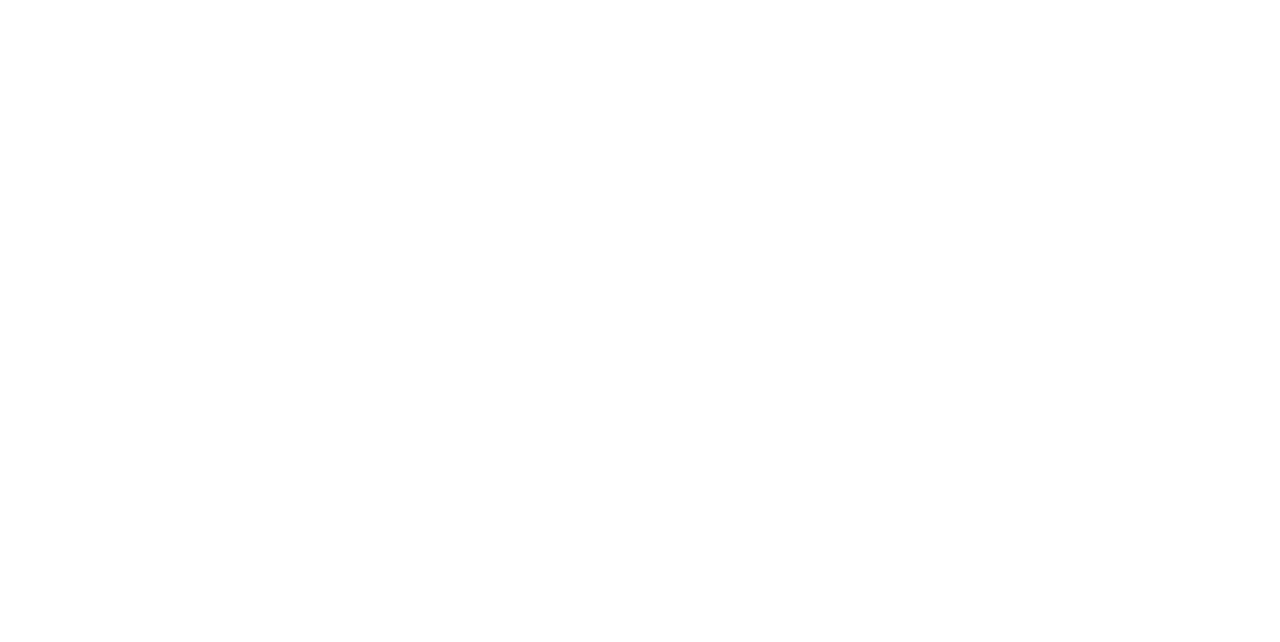
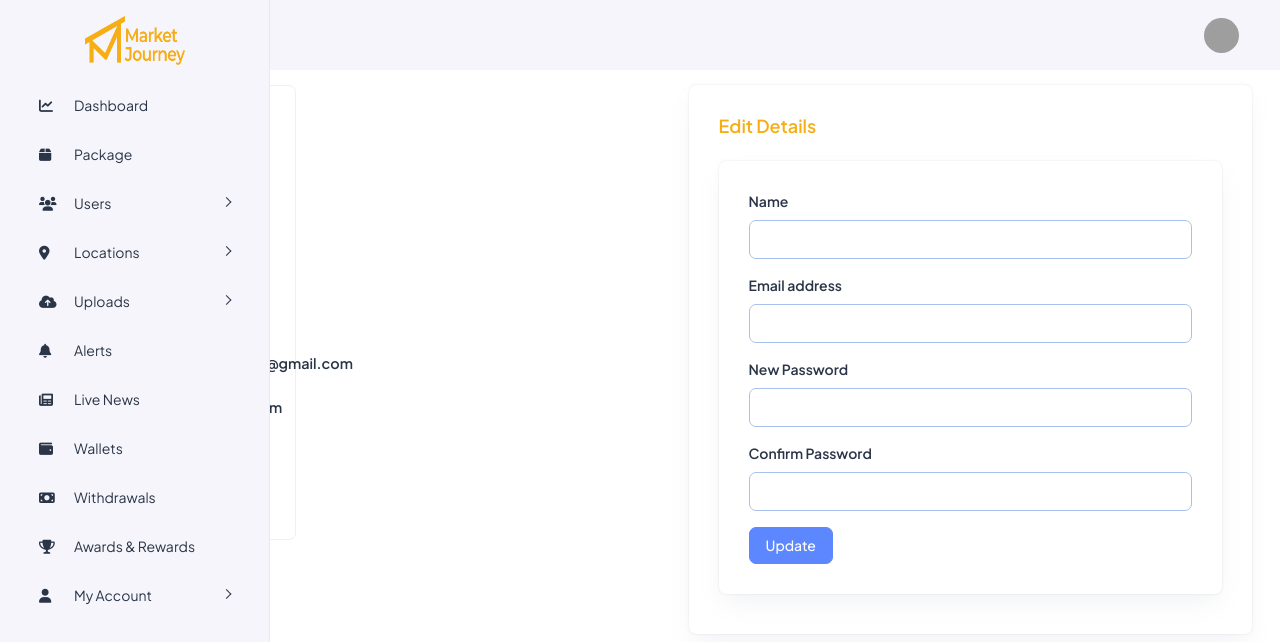
Before and after one commit to seclobproject/Market_journey_admin_pannel, a React (Vite) app in the folder frontend/: page /user/details in a window 1280 px wide. Before the commit this address had no page. Shown: the top 642 px of the page. Built offline with nearby package versions, Linux system fonts and the light colour scheme; sample sign-in values are in the browser's storage; grey boxes are pictures that could not be loaded.

Commit message:
view details and paginations

```diff
--- a/frontend/package.json
+++ b/frontend/package.json
@@ -10,8 +10,11 @@
     "preview": "vite preview"
   },
   "dependencies": {
+    "@emotion/react": "^11.11.4",
+    "@emotion/styled": "^11.11.0",
     "@fortawesome/fontawesome-free": "^6.5.1",
     "@fortawesome/react-fontawesome": "^0.2.0",
+    "@mui/material": "^5.15.11",
     "axios": "^1.6.7",
     "bootstrap": "^5.3.2",
     "framer-motion": "^11.0.4",
--- a/frontend/src/App.jsx
+++ b/frontend/src/App.jsx
@@ -14,6 +14,7 @@ import Member from "./pages/private/Users/Member";
 import Pendingusers from "./pages/private/Users/Pendingusers";
 import Resetpassword from "./pages/public/Resetpassword";
 import Myprofile from "./pages/private/Myprofile";
+import Viewdetails from "./pages/private/Users/Viewdetails";
 
 
 function App() {
@@ -33,6 +34,8 @@ function App() {
           <Route path="/locations/panchayath" element={<Panchayath />}/>
           <Route path="/user/pending" element={<Pendingusers />}/>
           <Route path="/admin/profile" element={<Myprofile />}/>
+          <Route path="/user/details" element={<Viewdetails />}/>
+
 
 
 
--- a/frontend/src/pages/private/Users/Member.jsx
+++ b/frontend/src/pages/private/Users/Member.jsx
@@ -16,8 +16,9 @@ import {
 } from "../../../utils/Constants";
 import { ApiCall } from "../../../Services/Api";
 import { Show_Toast } from "../../../utils/Toast";
-import PaginationComponent from "../../../Components/PaginationComponent.jsx";
-
+import Pagination from "@mui/material/Pagination";
+import Stack from "@mui/material/Stack";
+import { useNavigate } from "react-router-dom";
 function Member() {
   const [memberModal, setMemberModal] = useState({ show: false, id: null });
   const { Check_Validation } = useContext(ContextData);
@@ -33,21 +34,21 @@ function Member() {
   const [showPassword, setShowPassword] = useState(false);
   const [showTransPassword, setShowTransPassword] = useState(false);
   const [selectedStateId, setSelectedStateId] = useState(null);
-  console.log(selectedStateId,"selectedStateId");
+  console.log(selectedStateId, "selectedStateId");
   const [selectedDistrictId, setSelectedDistrictId] = useState(null);
   const [selectedZonalId, setSelectedZonalId] = useState(null);
   const [selectedState, setSelectedState] = useState(null);
   const [allUser, setAllUser] = useState([]);
-const [pagination,setPagination] = useState({})
   const [params, setParams] = useState({
     page: 1,
-  limit: 10,
+    pageSize: 10,
   });
+  const [totalPages, setTotalPages] = useState(1);
+  const navigate = useNavigate();
   //-----------list district in drop down--------
   const getStateList = async () => {
     try {
       const response = await ApiCall("get", statelistPageUrl);
-console.log(response,"respones")
       if (response.status === 200) {
         setStateList(response?.data?.states);
       } else {
@@ -62,14 +63,12 @@ console.log(response,"respones")
   };
   //-----------list district in drop down--------
   const getDistrictList = async () => {
-
     try {
-
       const response = await ApiCall(
         "get",
         `${districtlistinZonalUrl}/${selectedStateId}`
       );
-      console.log(response,"ddistrict get")
+      console.log(response, "ddistrict get");
       if (response.status === 200) {
         setDistrictList(response?.data?.districts);
       } else {
@@ -138,7 +137,6 @@ console.log(response,"respones")
   };
   //---------Add--panchayath---------
   const addMemberFun = async () => {
-
     try {
       const response = await ApiCall("post", memberaddUrl, addMember);
       if (response.status === 200) {
@@ -157,18 +155,18 @@ console.log(response,"respones")
   //-----------get all users
   const getallUsers = async () => {
     try {
-      const response = await ApiCall("get", viewalluserUrl);
-      if (response.status === 201) {
-        setAllUser(response?.data?.userData);
-
+      const response = await ApiCall("get", viewalluserUrl, {}, params);
+      if (response.status === 200) {
+        setAllUser(response?.data?.userData?.results);
+        setTotalPages(response?.data?.userData?.totalPages);
       } else {
         console.error(
-          "Error fetching state list. Unexpected status:",
+          "Error fetching user data. Unexpected status:",
           response.status
         );
       }
     } catch (error) {
-      console.error("Error fetching state list:", error);
+      console.error("Error fetching user data:", error);
     }
   };
 
@@ -178,7 +176,12 @@ console.log(response,"respones")
   const handlePasswordTransToggle = () => {
     setShowTransPassword(!showTransPassword);
   };
-
+  const handlePageChange = (event, newPage) => {
+    setParams((prevParams) => ({
+      ...prevParams,
+      page: newPage,
+    }));
+  };
   useEffect(() => {
     getallUsers();
     getPackagesList();
@@ -189,14 +192,10 @@ console.log(response,"respones")
     ) {
       getDistrictList();
     }
-    if (
-      selectedStateId &&
-      (addMember?.franchise === "Mobile Franchise"
-        )
-    ) {
+    if (selectedStateId && addMember?.franchise === "Mobile Franchise") {
       getDistrictList();
     }
-  }, [selectedStateId, addMember?.franchise]);
+  }, [selectedStateId, addMember?.franchise, params]);
 
   useEffect(() => {
     if (selectedDistrictId) {
@@ -208,10 +207,9 @@ console.log(response,"respones")
     }
   }, [selectedDistrictId, selectedZonalId]);
 
-
   const packageOptions = packageList.map((pack) => ({
     value: pack.franchiseName,
-    label: pack.franchiseName,// Add the packageAmount property
+    label: pack.franchiseName,
     packageAmount: pack.packageAmount,
   }));
   return (
@@ -219,9 +217,7 @@ console.log(response,"respones")
       <SlideMotion>
         <div className="card w-100 position-relative overflow-hidden">
           {" "}
-
           <div className="px-4 py-3 border-bottom d-flex  align-items-center justify-content-between">
-
             <h5
               className="card-title fw-semibold mb-0 lh-sm px-0 mt-3"
               style={{ color: "#F7AE15" }}
@@ -233,10 +229,9 @@ console.log(response,"respones")
                 className="btn btn-custom  ms-3 float-end"
                 onClick={() => {
                   setMemberModal({ show: true, id: null });
-                  setAddMember('');
-                  setValidated(false)
+                  setAddMember("");
+                  setValidated(false);
                 }}
-
               >
                 Add
               </button>
@@ -272,6 +267,13 @@ console.log(response,"respones")
                     <th>
                       <h6 className="fs-4 fw-semibold mb-0">Status</h6>
                     </th>
+                    <th>
+                      <h6 className="fs-4 fw-semibold mb-0">Details</h6>
+                    </th>
+                    <th>
+                      <h6 className="fs-4 fw-semibold mb-0">Tree</h6>
+                    </th>
+
 
                     <th />
                   </tr>
@@ -283,38 +285,25 @@ console.log(response,"respones")
                         <tr key={index}>
                           <td>{index + 1}</td>
                           <td>
-                            {(users?.name && users.name.toUpperCase()) ||
-                              "--"}
+                            {(users?.name && users.name.toUpperCase()) || "--"}
                           </td>
                           <td>
-                            {(users?.sponserName && users.sponserName.toUpperCase()) ||
+                            {(users?.sponserName &&
+                              users.sponserName.toUpperCase()) ||
                               "--"}
                           </td>
 
-                          <td>
-                            {users?.email ||
-                              "--"}
-                          </td>
-                          <td>
-                            {users?.phone ||
-                              "--"}
-                          </td>
-                          <td>
-                            {users?.packageAmount}
-                          </td>
-                          <td>
-                            {users?.franchise
- ||
-                              "--"}
-                          </td>
-
+                          <td>{users?.email || "--"}</td>
+                          <td>{users?.phone || "--"}</td>
+                          <td>{users?.packageAmount}</td>
+                          <td>{users?.franchise || "--"}</td>
 
                           <td>
-  {users?.userStatus === 'readyToApprove' ? (
+                            {users?.userStatus === "readyToApprove" ? (
                               <span className="badge bg-danger rounded-3 fw-semibold">
                                 Ready to Approve
                               </span>
-  ) : users?.userStatus === 'pending' ? (
+                            ) : users?.userStatus === "pending" ? (
                               <span className="badge bg-primary rounded-3 fw-semibold">
                                 Pending
                               </span>
@@ -324,42 +313,30 @@ console.log(response,"respones")
                               </span>
                             )}
                           </td>
+                          <td>
 
-                          {/* <td>{zonals?.stateName && zonals.stateName.toUpperCase()||"--"}</td> */}
-                          {/* <td>{members?.email || "--"}</td>
-                          <td>{members?.phone || "--"}</td>
-                          <td>{members?.tempPackageAmount || "0"}</td>
+                          <i className="fas fa-eye"></i>
 
+</td>
 <td>
-                            {members?.userStatus === "readyToApprove" && (
-                              <span className="badge bg-danger rounded-3 fw-semibold">
-                                Pending
-                              </span>
-                            )}
+  {/* {users?.userStatus === "approved" ? ( */}
+    <button className="btn btn-custom "
+    onClick={() => navigate('/user/details')}
+    >
+      <i className="fas fa-sitemap"></i> View Tree
+    </button>
+  {/* ) : null}  */}
 </td>
 
-                          <td>
-                            {members?.userStatus === "readyToApprove" && (
-                              <button
-                                className="btn btn-success"
-                                onClick={() =>
-                                  setApproveModal({
-                                    show: true,
-                                    id: members._id,
-                                  })
-                                }
-                              >
-                                Approve
-                              </button>
-                            )}
-                          </td> */}
+
+
                         </tr>
                       ))}
                     </>
                   ) : (
                     <tr>
                       <td colSpan={20} style={{ textAlign: "center" }}>
-                        <b>No Pending Users Found</b>{" "}
+                        <b>No Users Found</b>{" "}
                       </td>
                     </tr>
                   )}
@@ -367,14 +344,16 @@ console.log(response,"respones")
               </table>
             </div>
           </div>
-          <div className="me-2">
           {/* -------------------------pagination--------------------- */}
-            <PaginationComponent
-              pagination={pagination}
-              params={params}
-              setParams={setParams}
+          <div className="me-2 mb-3 d-flex ms-auto">
+            <Stack spacing={2}>
+              <Pagination
+                count={totalPages}
+                page={params.page}
+                onChange={handlePageChange}
+                color="primary"
               />
-            {/* -------------------------pagination--------------------- */}
+            </Stack>
           </div>
         </div>
         <ModalComponent
@@ -444,12 +423,8 @@ console.log(response,"respones")
                   value={addMember?.phone}
                   onChange={(e) => {
                     const enteredValue = e.target.value;
-                    // Allow only numeric characters
                     const numericValue = enteredValue.replace(/\D/g, "");
-
-                    // Restrict to a maximum of 10 digits
                     const limitedValue = numericValue.slice(0, 15);
-
                     setAddMember({
                       ...addMember,
                       phone: limitedValue,
@@ -503,15 +478,7 @@ console.log(response,"respones")
                       )}{" "}
                     </label>
                   </div>
-                  {/* <div className="col-3">
-            <span className="eye-icon" onClick={handlePasswordToggle}>
-                {showPassword ? (
-                    <i className="fas fa-eye-slash"></i>
-                ) : (
-                    <i className="fas fa-eye"></i>
-                )}
-            </span>
-        </div> */}
+
                 </div>
 
                 <div className="input-group">
@@ -536,47 +503,6 @@ console.log(response,"respones")
             </div>
 
           <div className="mb-4 row">
-              {/* <div className="col-md-6">
-                <div className="row">
-                  <div className="col-9">
-                    <label htmlFor="transactionPassword" className="form-label">
-                      Transaction Password
-                    </label>
-                    <label
-                      htmlFor="transactionPassword"
-                      className="form-label"
-                      onClick={handlePasswordTransToggle}
-                    >
-                      {showTransPassword ? (
-                        <i className="fas fa-eye-slash"></i>
-                      ) : (
-                        <i className="fas fa-eye"></i>
-                      )}{" "}
-                    </label>
-                  </div>
-
-                </div>
-
-                <div className="input-group">
-                  <input
-                  required
-                    type={showTransPassword ? "text" : "password"}
-                    className="form-control form-control-lg"
-                    placeholder="Enter your Transition password"
-                    value={addMember?.transactionPassword}
-                    onChange={(e) =>
-                      setAddMember({
-                        ...addMember,
-                        transactionPassword: e.target.value,
-                      })
-                    }
-                  />
-                      <Form.Control.Feedback type="invalid">
-                    Please provide a Transaction Password.
-                  </Form.Control.Feedback>
-                </div>
-              </div> */}
-
 
             </div>
             <div
@@ -623,8 +549,9 @@ console.log(response,"respones")
                   value={addMember?.packageAmount}
                 />
               </div>
+
               {addMember?.franchise === "District Franchise" && (
-            <div className="row">
+                <div className="row mt-4">
                   <div className="col-md-6 mb-4">
                     <label htmlFor="exampleInputEmail1" className="form-label">
                       State
@@ -654,7 +581,7 @@ console.log(response,"respones")
 
                   <div className="col-md-6 mb-4">
                     <label htmlFor="stateDropdown2" className="form-label">
-                District
+                      District Franchise Name
                     </label>
                     <Select
                       required
@@ -664,7 +591,6 @@ console.log(response,"respones")
                       }))}
                       value={selectedState?.district}
                       onChange={(selectedOption) => {
-
                         setAddMember({
                           ...addMember,
                           district: selectedOption?.label,
@@ -739,7 +665,7 @@ console.log(response,"respones")
 
                 <div className="col-md-4 mb-4">
                   <label htmlFor="stateDropdown3" className="form-label">
-                    Zonal
+                    Zonal Franchise Name
                   </label>
                   <Select
                     required
@@ -763,7 +689,6 @@ console.log(response,"respones")
                   </Form.Control.Feedback>
                 </div>
               </div>
-
             )}
 
             {addMember?.franchise === "Mobile Franchise" && (
@@ -875,8 +800,6 @@ console.log(response,"respones")
               </div>
             )}
 
-
-
             <div className="col-12 mt-5">
               <button type="submit" className="btn btn-custom float-end">
                 {/* {addLocation?._id ? 'Update' : 'Save'}  */}Save
@@ -893,12 +816,6 @@ console.log(response,"respones")
           </button>
         </ModalComponent>
 
-        {/* -------------deleteConfirmation */}
-        <DeleteConfirmation
-          show={deleteModal.show}
-          onHide={() => setDeleteModal({ show: false, id: null })}
-          onDelete={() => handleDelete(deleteModal.id)}
-        />
       </SlideMotion>
     </>
   );
--- /dev/null
+++ b/frontend/src/pages/private/Users/Viewdetails.jsx
@@ -0,0 +1,97 @@
+import React from 'react'
+
+function Viewdetails() {
+  return (
+    <>
+
+
+ <div className="container-fluid">
+  <div className='row'>
+    <div className='col-lg-6 col-md-12'>
+    <div className="tab-content" id="pills-tabContent">
+        <div className="tab-pane fade show active" id="pills-profile" role="tabpanel" aria-labelledby="pills-profile-tab" tabIndex={0}>
+          <div className="row">
+            <div className="col-lg-4">
+              <div className="card shadow-none border">
+                <div className="card-body">
+                  <a className="nav-link nav-icon-hover" href="javascript:void(0)" id="drop2" data-bs-toggle="dropdown" aria-expanded="false">
+      <img src="../../dist/images/profile/user-1.jpg" className="rounded-circle" width={100} height={100} alt />
+      </a>
+      <div className=" mt-4">
+                  <h5 className="fs-5 mb-0 fw-semibold">Admin</h5>
+                </div>
+
+                  <ul className="list-unstyled mb- mt-3">
+                    <li className="d-flex align-items-center gap-3 mb-4">
+                      <i className="ti ti-briefcase text-dark fs-6" />
+                      <h6 className="fs-4 fw-semibold mb-0">Sir, P P Institute Of Science</h6>
+                    </li>
+                    <li className="d-flex align-items-center gap-3 mb-4">
+                      <i className="ti ti-mail text-dark fs-6" />
+                      <h6 className="fs-4 fw-semibold mb-0">xyzjonathan@gmail.com</h6>
+                    </li>
+                    <li className="d-flex align-items-center gap-3 mb-4">
+                      <i className="ti ti-device-desktop text-dark fs-6" />
+                      <h6 className="fs-4 fw-semibold mb-0">www.xyz.com</h6>
+                    </li>
+                    <li className="d-flex align-items-center gap-3 mb-2">
+                      <i className="ti ti-map-pin text-dark fs-6" />
+                      <h6 className="fs-4 fw-semibold mb-0">Newyork, USA - 100001</h6>
+                    </li>
+                  </ul>
+                </div>
+              </div>
+
+            </div>
+
+          </div>
+        </div>
+
+      </div>    </div>
+    <div className='col-lg-6 col-md-12'>
+    <div className="card">
+  <div className="card-body">
+  <h5 className="card-title fw-semibold mb-4" style={{ color: 'rgba(247, 174, 21)' }}>Edit Details</h5>
+    <div className="card">
+      <div className="card-body">
+        <form>
+        <div className="mb-3">
+            <label htmlFor="exampleInputEmail1" className="form-label">Name </label>
+            <input type="text" className="form-control" id="exampleInputEmail1" aria-describedby="emailHelp" />
+          </div>
+          <div className="mb-3">
+            <label htmlFor="exampleInputEmail1" className="form-label">Email address</label>
+            <input type="email" className="form-control" id="exampleInputEmail1" aria-describedby="emailHelp" />
+          </div>
+          <div className="mb-3">
+            <label htmlFor="exampleInputPassword1" className="form-label">New Password</label>
+            <input type="password" className="form-control" id="exampleInputPassword1" />
+          </div>
+          <div className="mb-3">
+            <label htmlFor="exampleInputPassword1" className="form-label">Confirm Password</label>
+            <input type="password" className="form-control" id="exampleInputPassword1" />
+          </div>
+
+          <button type="submit" className="btn btn-primary">Update </button>
+        </form>
+      </div>
+    </div>
+
+  </div>
+</div>    </div>
+  </div>
+</div>
+
+
+
+
+
+
+
+
+
+    </>
+  )
+}
+
+export default Viewdetails
--- a/frontend/src/utils/Constants.js
+++ b/frontend/src/utils/Constants.js
@@ -10,11 +10,13 @@ export const districtPageUrl="/api/admin/add-district"
 export const districtlistPageUrl="/api/admin/view-all-districts"
 export const districtlistinZonalUrl="/api/admin/view-dropdown-districts"
 export const zonalPageUrl="/api/admin/add-zonal"
+export const paginatedZonals="/api/admin/view-paginated-zonal"
 export const zonallistPageUrl="/api/admin/view-all-zonals"
 export const zonallistindropdownUrl="/api/admin/view-dropdown-zonals"
 export const panchayathPageUrl="/api/admin/add-panchayath"
 export const panchayathlistPageUrl="/api/admin/view-all-panchayaths"
 export const panchayathlistindropdownUrl="/api/admin/view-dropdown-panchayaths"
+export const paginatedPanchayathUrl="/api/admin/view-paginated-panchayath"
 //packages
 export const packagesListUrl="/api/admin/view-package"
 export const packagesAddUrl="/api/admin/add-package"
@@ -24,5 +26,7 @@ export const viewpackageListUrl="/api/admin/view-package"
 export const memberaddUrl="/api/admin/add-user"
 export const viewpendingmemberUrl="/api/admin/view-ready-to-approved-users"
 export const approvependingsUrl="/api/admin/accept-user"
-export const viewalluserUrl="/api/admin/view-all-users"
+export const viewalluserUrl="/api/admin/view-paginated-users"
 export const rejectuserUrl ="/api/admin/reject-user"
+
+//pagina
```
Also changed, not shown: frontend/src/Components/PaginationComponent.jsx.jsx (deleted, +0 -60 lines), frontend/src/pages/private/Locations/Panchayath.jsx (+32 -6 lines), frontend/src/pages/private/Locations/Zonal.jsx (+32 -15 lines), frontend/src/pages/private/Users/Pendingusers.jsx (+22 -24 lines), 1 other file (tests, documents, lock files or other folders). Lines whose indentation alone changed are shown as unchanged.
